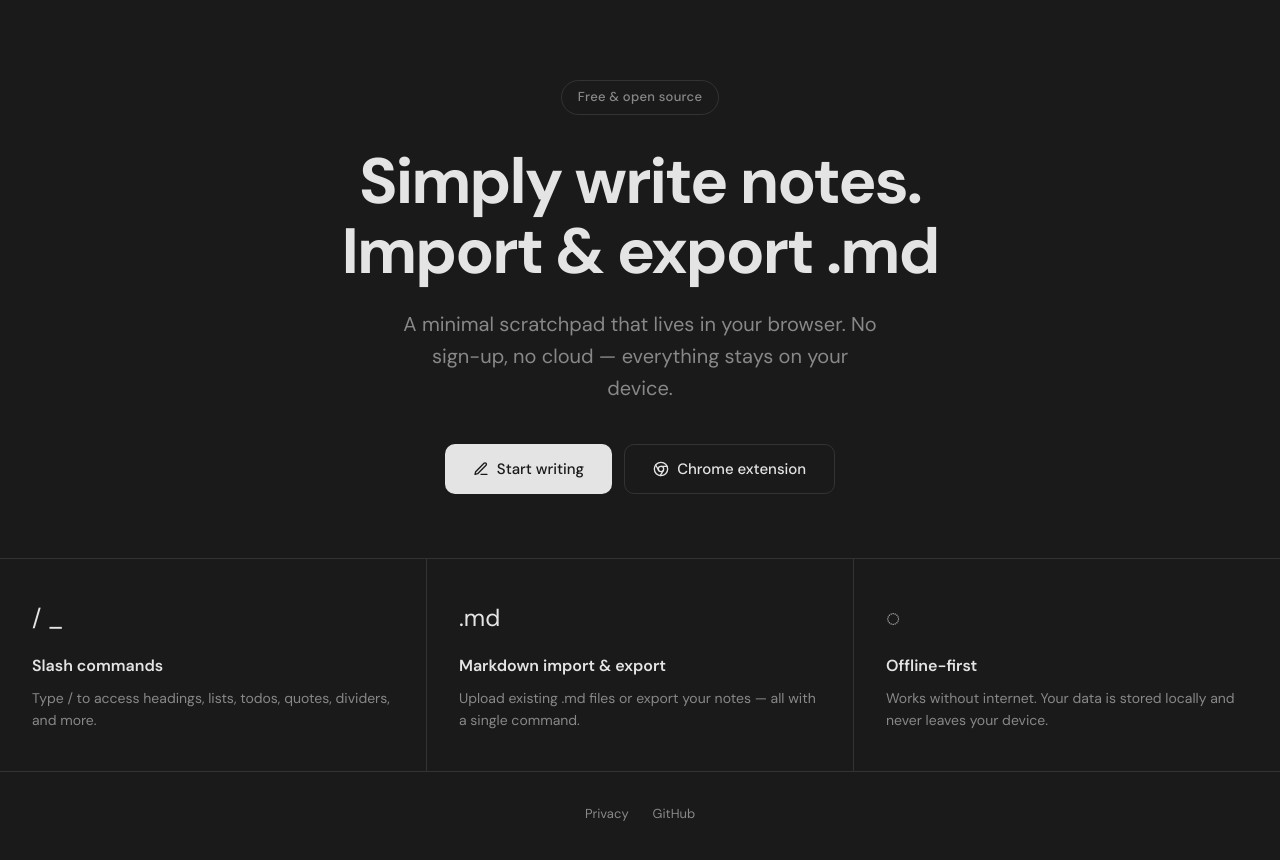
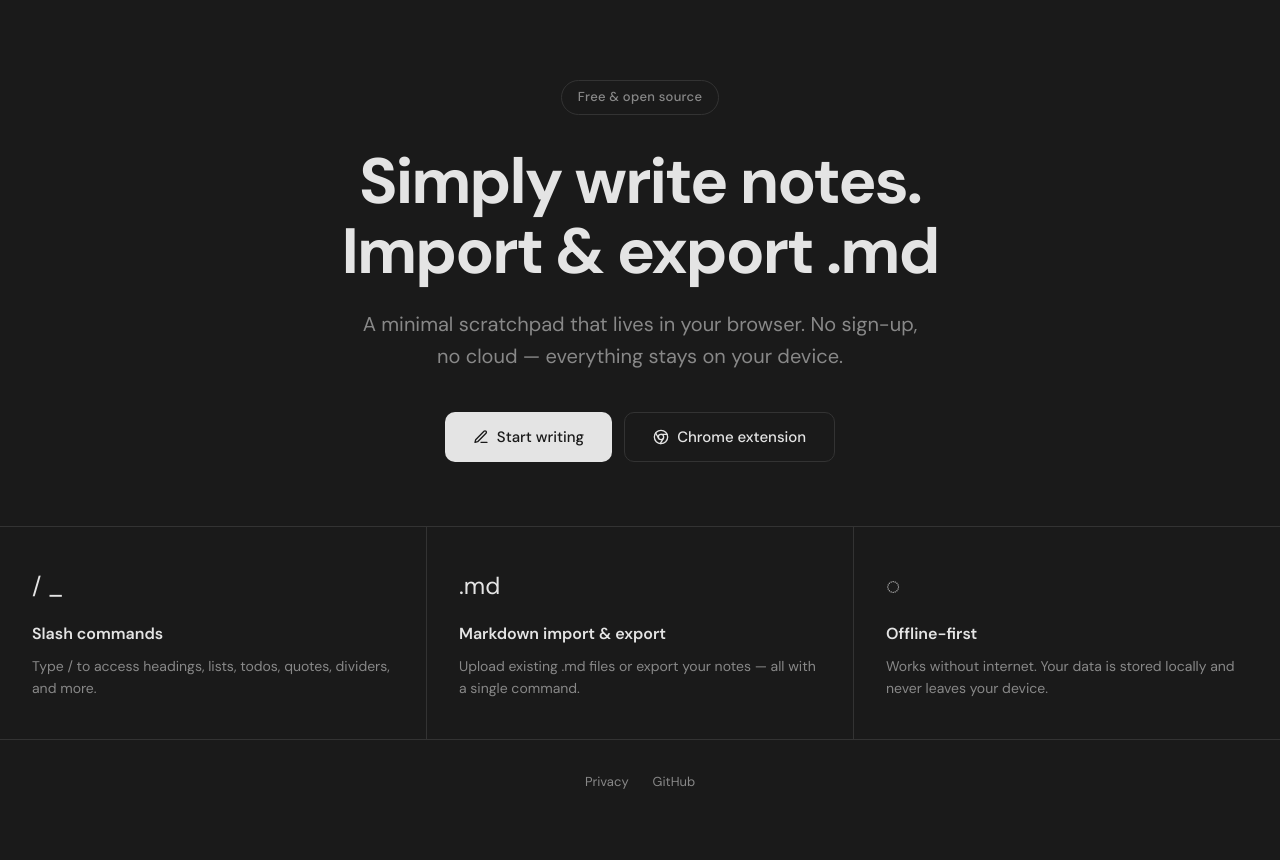
Before and after one commit to cedlll/scratch-pad, a browser extension: page index.html in a window 1280 px wide. After the commit the page ends 837 px from the top, so only its background shows below. Drawn offline with Linux system fonts and the light colour scheme.

Commit message:
Updated USP

```diff
--- a/index.html
+++ b/index.html
@@ -85,7 +85,7 @@
     .hero p {
       font-size: clamp(16px, 2.5vw, 20px);
       color: #888;
-      max-width: 480px;
+      max-width: 560px;
       margin-bottom: 40px;
     }
 
```
